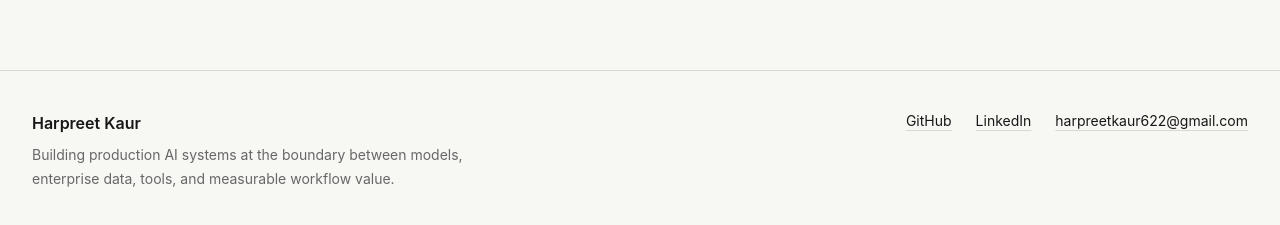
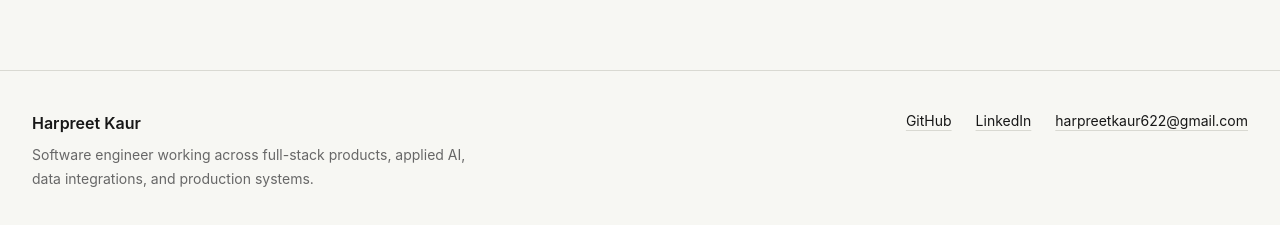
Before and after one commit to hkaur2001/harpreet_portfolio, a Next.js app: page / in a window 1280 px wide. Shown: the part 7718-7943 px from the top of the page. Built offline with nearby package versions, Linux system fonts and the light colour scheme; no server answers.

Commit message:
Broaden portfolio footer positioning

```diff
--- a/components/footer.tsx
+++ b/components/footer.tsx
@@ -1,2 +1,19 @@
 import { site } from "@/lib/site";
-export function Footer() { return <footer className="border-t border-[var(--line)]"><div className="mx-auto grid max-w-7xl gap-8 px-5 py-10 md:grid-cols-2 md:px-8"><div><p className="font-semibold">{site.name}</p><p className="mt-2 max-w-md text-sm leading-6 text-[var(--muted)]">Building production AI systems at the boundary between models, enterprise data, tools, and measurable workflow value.</p></div><div className="flex flex-wrap gap-x-6 gap-y-3 text-sm md:justify-end"><a className="underline decoration-[var(--line)] underline-offset-4 hover:decoration-[var(--ink)]" href={site.github} target="_blank" rel="noreferrer">GitHub</a><a className="underline decoration-[var(--line)] underline-offset-4 hover:decoration-[var(--ink)]" href={site.linkedin} target="_blank" rel="noreferrer">LinkedIn</a><a className="underline decoration-[var(--line)] underline-offset-4 hover:decoration-[var(--ink)]" href={`mailto:${site.email}`}>{site.email}</a></div></div></footer>; }
+
+export function Footer() {
+  return (
+    <footer className="border-t border-[var(--line)]">
+      <div className="mx-auto grid max-w-7xl gap-8 px-5 py-10 md:grid-cols-2 md:px-8">
+        <div>
+          <p className="font-semibold">{site.name}</p>
+          <p className="mt-2 max-w-md text-sm leading-6 text-[var(--muted)]">Software engineer working across full-stack products, applied AI, data integrations, and production systems.</p>
+        </div>
+        <div className="flex flex-wrap gap-x-6 gap-y-3 text-sm md:justify-end">
+          <a className="underline decoration-[var(--line)] underline-offset-4 hover:decoration-[var(--ink)]" href={site.github} target="_blank" rel="noreferrer">GitHub</a>
+          <a className="underline decoration-[var(--line)] underline-offset-4 hover:decoration-[var(--ink)]" href={site.linkedin} target="_blank" rel="noreferrer">LinkedIn</a>
+          <a className="underline decoration-[var(--line)] underline-offset-4 hover:decoration-[var(--ink)]" href={`mailto:${site.email}`}>{site.email}</a>
+        </div>
+      </div>
+    </footer>
+  );
+}
```
